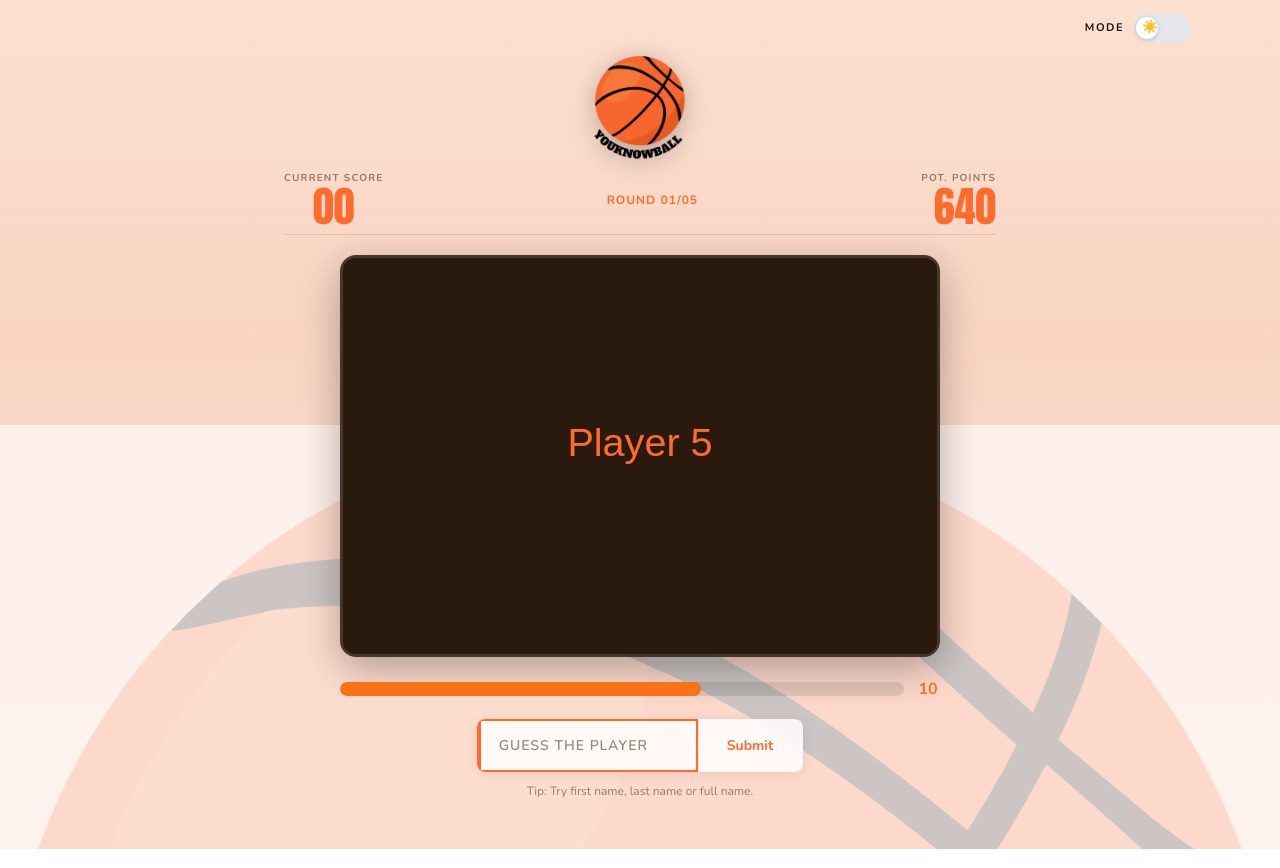
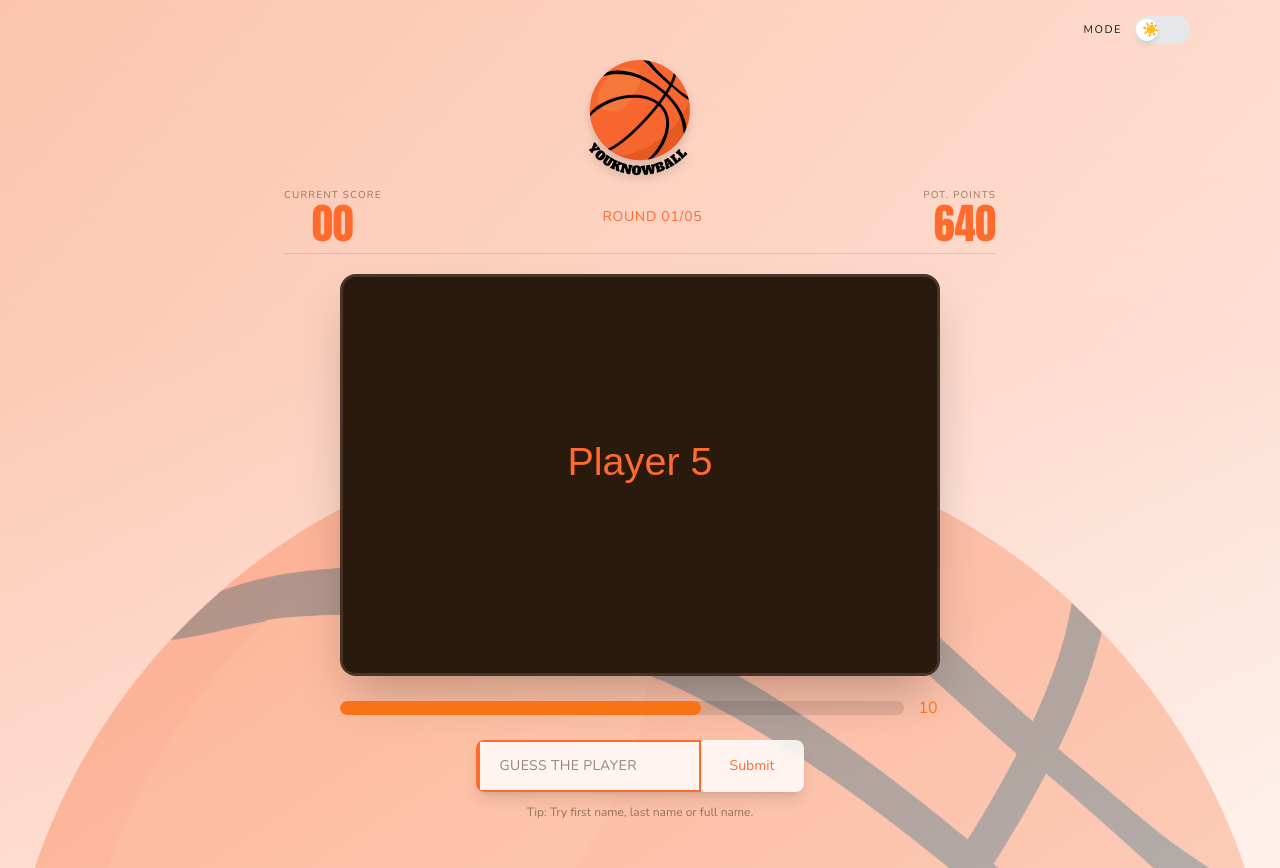
Before and after one commit to mehediScriptDev/guessingGame, a React (Vite) app: page /game in a window 1280 px wide. Built offline with nearby package versions, Linux system fonts and the light colour scheme; no server answers.

Commit message:
gameview.jsx added

```diff
--- a/src/pages/public/game/GameView.jsx
+++ b/src/pages/public/game/GameView.jsx
@@ -1,7 +1,6 @@
 import { useState, useEffect, useRef } from 'react';
 import { useNavigate, Link } from 'react-router-dom';
 import PLAYERS from '../../../data/players';
-import './game.css';
 
 function shuffle(arr) {
   const a = [...arr];
@@ -124,21 +123,34 @@ export default function GameView() {
 
   /* ── shared pieces ── */
   const bgBottom = (
-    <div className="gm-bg-wrap">
-      <img src="/bg.png" alt="" className="gm-bg-bottom" />
-      <div className="gm-bg-overlay" />
-    </div>
+    <>
+      <div className="absolute bottom-0 left-0 w-full h-1/2 z-0 pointer-events-none">
+        <img src="/bg.png" alt="" className="w-full h-full object-cover object-[center_top] block" />
+        <div className="absolute inset-0" />
+      </div>
+      <div className="absolute inset-0 bg-gradient-to-br from-[#fcb9a0] to-[#fff7f4] dark:from-gray-800 dark:to-gray-900 opacity-70 z-0" />
+    </>
   );
 
   const navbar = (
-    <header className="gm-navbar">
-      <div className="gm-navbar-inner">
-        <div />
-        <div className="gm-toggle-wrap">
-          <span className="gm-toggle-label">MODE</span>
-          <button className="gm-toggle-btn" onClick={() => setDark((d) => !d)}>
-            <span className="gm-toggle-emoji">{dark ? '🌙' : '☀️'}</span>
-            <div className={`gm-toggle-knob ${dark ? 'on' : ''}`} />
+    <header className="relative z-30 w-full px-4 sm:px-6 md:px-8 py-3 sm:py-4">
+      <div className="flex items-center justify-end max-w-[1100px] mx-auto">
+        <div className="flex items-center gap-2 sm:gap-3">
+          <span
+            className="text-[10px] sm:text-[11px] font-bold tracking-[1.5px] uppercase"
+            style={{ color: 'var(--hero-title-color)' }}
+          >
+            MODE
+          </span>
+          <button
+            className="relative flex items-center w-12 sm:w-14 h-6 sm:h-7 rounded-full p-0.5 transition-colors duration-300 border-none cursor-pointer"
+            style={{ background: 'var(--toggle-track)' }}
+            onClick={() => setDark((d) => !d)}
+          >
+            <span className={`absolute text-xs sm:text-sm z-20 pointer-events-none top-1/2 -translate-y-1/2 transition-all duration-300 ${dark ? 'left-7 sm:left-8' : 'left-2'}`}>
+              {dark ? '🌙' : '☀️'}
+            </span>
+            <div className={`w-5 sm:w-[22px] h-5 sm:h-[22px] bg-white rounded-full shadow-md transition-transform duration-300 z-10 ${dark ? 'translate-x-6 sm:translate-x-7' : ''}`} />
           </button>
         </div>
       </div>
@@ -148,48 +160,90 @@ export default function GameView() {
   /* ════════════════════ PLAYING ════════════════════ */
   if (phase === 'playing') {
     return (
-      <section className="gm-section">
+      <section
+        className="relative w-full min-h-screen flex flex-col overflow-hidden"
+        style={{ background: 'var(--bg-gradient)' }}
+      >
         {bgBottom}
         {navbar}
-        <div className="gm-content">
-          <div className="gm-logo-wrap">
+        <div className="relative z-20 flex-1 flex flex-col items-center justify-center w-full max-w-[760px] mx-auto px-4 sm:px-6 pb-10 sm:pb-12 text-center">
+          <div className="mx-auto mb-2 w-20 sm:w-24 md:w-28">
             <img
               src={dark ? '/topImageBlack.png' : '/topImage.png'}
               alt="Logo"
-              className="gm-logo"
+              className="w-full h-auto block mx-auto drop-shadow-lg"
             />
           </div>
 
-          <div className="gm-scorebar">
-            <div className="gm-scorebar-left">
-              <span className="gm-scorebar-label">CURRENT SCORE</span>
-              <span className="gm-scorebar-value">{String(score).padStart(2, '0')}</span>
+          <div className="flex items-end justify-between border-b border-black/10 dark:border-white/10 pb-1.5 sm:pb-2 mb-4 sm:mb-5 w-full">
+            <div className="flex flex-col">
+              <span
+                className="text-[9px] sm:text-[10px] font-bold tracking-[1.2px] uppercase"
+                style={{ fontFamily: 'var(--font-primary)', color: 'var(--hero-muted)' }}
+              >
+                CURRENT SCORE
+              </span>
+              <span
+                className="text-3xl sm:text-[42px] leading-none text-[#ff6b2d]"
+                style={{ fontFamily: 'var(--font-display)' }}
+              >
+                {String(score).padStart(2, '0')}
+              </span>
             </div>
-            <span className="gm-scorebar-round">
+            <span
+              className="self-center text-xs sm:text-sm font-bold tracking-wider text-[#ff6b2d]"
+              style={{ fontFamily: 'var(--font-primary)' }}
+            >
               ROUND {String(round).padStart(2, '0')}/{String(ROUNDS).padStart(2, '0')}
             </span>
-            <div className="gm-scorebar-right">
-              <span className="gm-scorebar-label">POT. POINTS</span>
-              <span className="gm-scorebar-value">{pot}</span>
+            <div className="flex flex-col items-end">
+              <span
+                className="text-[9px] sm:text-[10px] font-bold tracking-[1.2px] uppercase"
+                style={{ fontFamily: 'var(--font-primary)', color: 'var(--hero-muted)' }}
+              >
+                POT. POINTS
+              </span>
+              <span
+                className="text-3xl sm:text-[42px] leading-none text-[#ff6b2d]"
+                style={{ fontFamily: 'var(--font-display)' }}
+              >
+                {pot}
+              </span>
             </div>
           </div>
 
-          <div className="gm-image-frame">
-            <img src={player.image} alt="Guess this player" className="gm-image" />
+          <div className="w-full max-w-[600px] mx-auto mb-4 sm:mb-5 rounded-xl sm:rounded-2xl overflow-hidden bg-[rgba(30,20,15,0.85)] border-2 sm:border-3 border-[rgba(80,60,40,0.5)] dark:border-[rgba(120,80,50,0.4)] shadow-2xl">
+            <img
+              src={player.image}
+              alt="Guess this player"
+              className="w-full h-auto block min-h-[240px] sm:min-h-[280px] object-cover"
+              style={{ background: 'linear-gradient(135deg, #3a2a1a 0%, #1a100a 100%)' }}
+            />
           </div>
 
-          <div className="gm-timer">
-            <div className="gm-timer-track">
-              <div className="gm-timer-fill" style={{ width: `${pct}%`, background: barColor }} />
+          <div className="flex items-center gap-2 sm:gap-3 max-w-[600px] mx-auto mb-4 sm:mb-5 w-full">
+            <div className="flex-1 h-3 sm:h-[14px] rounded-full bg-black/10 dark:bg-white/10 overflow-hidden">
+              <div
+                className="h-full rounded-full transition-[width] duration-100 ease-linear"
+                style={{ width: `${pct}%`, background: barColor }}
+              />
             </div>
-            <span className="gm-timer-num" style={{ color: barColor }}>
+            <span
+              className="text-sm sm:text-base font-extrabold min-w-6 text-center"
+              style={{ fontFamily: 'var(--font-primary)', color: barColor }}
+            >
               {Math.ceil(timeLeft)}
             </span>
           </div>
 
-          <form className="gm-input-area" onSubmit={handleSubmit}>
+          <form className="flex gap-0 max-w-[520px] mx-auto mb-2 sm:mb-3 rounded-lg overflow-hidden shadow-lg" onSubmit={handleSubmit}>
             <input
-              className="gm-input"
+              className="flex-1 px-4 sm:px-5 py-3 sm:py-3.5 text-xs sm:text-sm font-semibold tracking-wide outline-none border-2 border-transparent border-l-4 border-l-[#ff6b2d] backdrop-blur-sm transition-colors focus:border-[#ff6b2d]"
+              style={{
+                fontFamily: 'var(--font-primary)',
+                color: 'var(--hero-title-color)',
+                background: 'var(--card-bg)'
+              }}
               type="text"
               placeholder="GUESS THE PLAYER"
               value={guess}
@@ -199,11 +253,24 @@ export default function GameView() {
               }}
               autoFocus
             />
-            <button type="submit" className="gm-submit-btn">
+            <button
+              type="submit"
+              className="px-5 sm:px-7 py-3 sm:py-3.5 text-xs sm:text-sm font-bold text-[#ff6b2d] border-2 border-transparent border-l backdrop-blur-sm cursor-pointer transition-all duration-200 hover:bg-[#ff6b2d] hover:text-white"
+              style={{
+                fontFamily: 'var(--font-primary)',
+                background: 'var(--card-bg)',
+                borderLeftColor: 'var(--card-border)'
+              }}
+            >
               Submit
             </button>
           </form>
-          <p className="gm-tip">Tip: Try first name, last name or full name.</p>
+          <p
+            className="text-xs m-0"
+            style={{ fontFamily: 'var(--font-primary)', color: 'var(--hero-muted)' }}
+          >
+            Tip: Try first name, last name or full name.
+          </p>
         </div>
       </section>
     );
@@ -214,22 +281,26 @@ export default function GameView() {
     const isPerfect = result.type === 'perfect';
     const isPartial = result.type === 'partial';
     const iconClass = isPerfect
-      ? 'gm-icon-perfect'
+      ? 'bg-[rgba(187,247,208,0.45)] dark:bg-[rgba(34,197,94,0.15)] text-[#16a34a]'
       : isPartial
-        ? 'gm-icon-partial'
-        : 'gm-icon-wrong';
+        ? 'bg-[rgba(254,215,170,0.45)] dark:bg-[rgba(249,115,22,0.15)] text-[#ea580c]'
+        : 'bg-[rgba(254,202,202,0.45)] dark:bg-[rgba(239,68,68,0.15)] text-[#dc2626]';
     const heading = isPerfect ? 'Perfect!' : isPartial ? 'Close!' : 'INCORRECT.';
 
     return (
-      <section className="gm-section">
+      <section
+        className="relative w-full min-h-screen flex flex-col overflow-hidden"
+        style={{ background: 'var(--bg-gradient)' }}
+      >
         {bgBottom}
         {navbar}
-        <div className="gm-content gm-result-content">
-          <div className={`gm-result-circle ${iconClass}`}>
+        <div className="relative z-20 flex-1 flex flex-col items-center justify-start w-full max-w-[760px] mx-auto px-4 sm:px-6 pt-8 sm:pt-10 pb-10 sm:pb-12 text-center">
+          <div className={`w-20 h-20 sm:w-24 sm:h-24 md:w-[100px] md:h-[100px] rounded-full flex items-center justify-center mx-auto mb-4 sm:mb-5 ${iconClass}`}>
             {isPerfect || isPartial ? (
               <svg
-                width="48"
-                height="48"
+                width="40"
+                height="40"
+                className="sm:w-12 sm:h-12"
                 viewBox="0 0 24 24"
                 fill="none"
                 stroke="currentColor"
@@ -246,8 +317,9 @@ export default function GameView() {
               </svg>
             ) : (
               <svg
-                width="48"
-                height="48"
+                width="40"
+                height="40"
+                className="sm:w-12 sm:h-12"
                 viewBox="0 0 24 24"
                 fill="none"
                 stroke="currentColor"
@@ -261,21 +333,57 @@ export default function GameView() {
               </svg>
             )}
           </div>
-          <h2 className="gm-result-heading">{heading}</h2>
-          <p className="gm-result-pts">
-            <span className="gm-result-pts-num">+{result.points}</span>
-            <span className="gm-result-pts-label"> PTS</span>
+          <h2
+            className="text-3xl sm:text-4xl md:text-[36px] m-0 mb-1"
+            style={{ fontFamily: 'var(--font-display)', color: 'var(--hero-title-color)' }}
+          >
+            {heading}
+          </h2>
+          <p className="m-0 mb-6 sm:mb-7">
+            <span
+              className="text-xl sm:text-2xl md:text-[22px] text-[#ff6b2d]"
+              style={{ fontFamily: 'var(--font-display)' }}
+            >
+              +{result.points}
+            </span>
+            <span
+              className="text-sm ml-1"
+              style={{ fontFamily: 'var(--font-primary)', color: 'var(--hero-muted)' }}
+            >
+              {' '}PTS
+            </span>
           </p>
-          <div className="gm-result-card">
-            <span className="gm-result-card-sub">The player was</span>
-            <h3 className="gm-result-card-name">
+          <div
+            className="max-w-[420px] mx-auto mb-5 sm:mb-6 rounded-xl px-6 sm:px-8 py-5 sm:py-6 backdrop-blur-xl text-center"
+            style={{
+              background: 'var(--card-bg)',
+              border: '1px solid var(--card-border)'
+            }}
+          >
+            <span
+              className="block mb-1.5 text-xs"
+              style={{ fontFamily: 'var(--font-primary)', color: 'var(--hero-muted)' }}
+            >
+              The player was
+            </span>
+            <h3
+              className="text-xl sm:text-2xl font-bold m-0 mb-1.5"
+              style={{ fontFamily: 'var(--font-primary)', color: 'var(--hero-title-color)' }}
+            >
               {result.player.firstName} {result.player.lastName}.
             </h3>
-            <span className="gm-result-card-meta">
+            <span
+              className="text-xs"
+              style={{ fontFamily: 'var(--font-primary)', color: 'var(--hero-muted)' }}
+            >
               {result.player.team} • {result.player.era}
             </span>
           </div>
-          <button className="gm-next-btn" onClick={nextRound}>
+          <button
+            className="block w-full max-w-[420px] mx-auto px-6 sm:px-8 py-3 sm:py-3.5 border-none rounded-lg text-sm sm:text-[15px] font-bold text-white bg-[#ff6b2d] cursor-pointer transition-all duration-200 hover:bg-[#ff8a4a] hover:-translate-y-0.5"
+            style={{ fontFamily: 'var(--font-primary)' }}
+            onClick={nextRound}
+          >
             {round >= ROUNDS ? 'See Results' : 'Next Round'}
           </button>
         </div>
@@ -285,52 +393,132 @@ export default function GameView() {
 
   /* ════════════════════ GAME OVER ════════════════════ */
   return (
-    <section className="gm-section">
+    <section
+      className="relative w-full min-h-screen flex flex-col overflow-hidden"
+      style={{ background: 'var(--bg-gradient)' }}
+    >
       {bgBottom}
       {navbar}
-      <div className="gm-content gm-gameover-content">
+      <div className="relative z-20 flex-1 flex flex-col items-center justify-start w-full max-w-[760px] mx-auto px-4 sm:px-6 pt-4 pb-10 sm:pb-12 text-center">
         {/* Logo */}
-        <div className="gm-logo-wrap gm-logo-wrap-lg">
-          <img src={dark ? '/topImageBlack.png' : '/topImage.png'} alt="Logo" className="gm-logo" />
+        <div className="mx-auto mb-1 w-28 sm:w-32 md:w-[130px]">
+          <img
+            src={dark ? '/topImageBlack.png' : '/topImage.png'}
+            alt="Logo"
+            className="w-full h-auto block mx-auto drop-shadow-lg"
+          />
         </div>
 
         {/* Your Score heading */}
-        <h2 className="gm-over-title">
-          <span className="gm-over-title-your">Your </span>
-          <span className="gm-over-title-score">Score</span>
+        <h2
+          className="text-3xl sm:text-4xl md:text-[40px] font-normal my-1 mb-3 sm:mb-4 tracking-wide"
+          style={{ fontFamily: 'var(--font-display)' }}
+        >
+          <span className="text-[#ff6b2d] italic">Your </span>
+          <span style={{ color: 'var(--hero-title-color)' }}>Score</span>
         </h2>
 
         {/* Score card */}
-        <div className="gm-over-score-card">
-          <span className="gm-over-score-num">{String(score).padStart(2, '0')}</span>
+        <div
+          className="inline-block rounded-xl px-8 sm:px-10 py-3 sm:py-4 mb-1.5 backdrop-blur-xl"
+          style={{
+            background: 'var(--card-bg)',
+            border: '1px solid var(--card-border)'
+          }}
+        >
+          <span
+            className="text-4xl sm:text-5xl md:text-[52px] leading-none"
+            style={{ fontFamily: 'var(--font-display)', color: 'var(--hero-title-color)' }}
+          >
+            {String(score).padStart(2, '0')}
+          </span>
         </div>
-        <p className="gm-over-score-label">ACCUMULATED SKILL POINTS</p>
+        <p
+          className="text-[9px] sm:text-[10px] font-bold tracking-[2px] uppercase m-0 mb-4 sm:mb-5"
+          style={{ fontFamily: 'var(--font-primary)', color: 'var(--hero-muted)' }}
+        >
+          ACCUMULATED SKILL POINTS
+        </p>
 
         {/* Stats row */}
-        <div className="gm-over-stats">
-          <div className="gm-over-stat">
-            <span className="gm-over-stat-label">Efficiency</span>
-            <span className="gm-over-stat-value">{String(efficiency).padStart(2, '0')}%</span>
+        <div className="flex flex-col sm:flex-row gap-3 sm:gap-4 w-full max-w-[560px] mx-auto mb-6 sm:mb-7">
+          <div
+            className="flex-1 rounded-xl px-3 sm:px-4 py-4 sm:py-[18px] text-left backdrop-blur-xl"
+            style={{
+              background: 'var(--card-bg)',
+              border: '1px solid var(--card-border)'
+            }}
+          >
+            <span
+              className="block text-[11px] font-semibold mb-1"
+              style={{ fontFamily: 'var(--font-primary)', color: 'var(--hero-muted)' }}
+            >
+              Efficiency
+            </span>
+            <span
+              className="block text-2xl sm:text-3xl md:text-[28px] leading-none text-[#ff6b2d]"
+              style={{ fontFamily: 'var(--font-display)' }}
+            >
+              {String(efficiency).padStart(2, '0')}%
+            </span>
           </div>
-          <div className="gm-over-stat">
-            <span className="gm-over-stat-label">Buckets</span>
-            <span className="gm-over-stat-value">
+          <div
+            className="flex-1 rounded-xl px-3 sm:px-4 py-4 sm:py-[18px] text-left backdrop-blur-xl"
+            style={{
+              background: 'var(--card-bg)',
+              border: '1px solid var(--card-border)'
+            }}
+          >
+            <span
+              className="block text-[11px] font-semibold mb-1"
+              style={{ fontFamily: 'var(--font-primary)', color: 'var(--hero-muted)' }}
+            >
+              Buckets
+            </span>
+            <span
+              className="block text-2xl sm:text-3xl md:text-[28px] leading-none text-[#ff6b2d]"
+              style={{ fontFamily: 'var(--font-display)' }}
+            >
               {String(buckets).padStart(2, '0')}/{String(ROUNDS).padStart(2, '0')}
             </span>
           </div>
-          <div className="gm-over-stat">
-            <span className="gm-over-stat-label">Tier</span>
-            <span className="gm-over-stat-value">{tier}</span>
+          <div
+            className="flex-1 rounded-xl px-3 sm:px-4 py-4 sm:py-[18px] text-left backdrop-blur-xl"
+            style={{
+              background: 'var(--card-bg)',
+              border: '1px solid var(--card-border)'
+            }}
+          >
+            <span
+              className="block text-[11px] font-semibold mb-1"
+              style={{ fontFamily: 'var(--font-primary)', color: 'var(--hero-muted)' }}
+            >
+              Tier
+            </span>
+            <span
+              className="block text-2xl sm:text-3xl md:text-[28px] leading-none text-[#ff6b2d]"
+              style={{ fontFamily: 'var(--font-display)' }}
+            >
+              {tier}
+            </span>
           </div>
         </div>
 
         {/* Action buttons */}
-        <div className="gm-over-actions">
-          <Link to="/auth/login" className="gm-over-btn-primary">
+        <div className="flex flex-col sm:flex-row gap-3 sm:gap-4 w-full max-w-[480px] mx-auto">
+          <Link
+            to="/auth/login"
+            className="flex-1 inline-flex items-center justify-center px-4 sm:px-5 py-3 sm:py-3.5 border-none rounded-lg text-xs sm:text-sm font-bold text-white bg-[#ff6b2d] cursor-pointer no-underline transition-all duration-200 hover:bg-[#ff8a4a] hover:-translate-y-0.5"
+            style={{ fontFamily: 'var(--font-primary)' }}
+          >
             Log In To Save Score
           </Link>
-          <button className="gm-over-btn-secondary" onClick={handlePlayAgain}>
-            <svg width="16" height="16" viewBox="0 0 24 24" fill="currentColor">
+          <button
+            className="flex-1 inline-flex items-center justify-center gap-2 px-4 sm:px-5 py-3 sm:py-3.5 border-2 border-[#ff6b2d] rounded-lg text-xs sm:text-sm font-bold text-[#ff6b2d] bg-transparent cursor-pointer transition-all duration-200 hover:bg-[#ff6b2d] hover:text-white hover:-translate-y-0.5"
+            style={{ fontFamily: 'var(--font-primary)' }}
+            onClick={handlePlayAgain}
+          >
+            <svg width="14" height="14" className="sm:w-4 sm:h-4" viewBox="0 0 24 24" fill="currentColor">
               <path d="M8 5v14l11-7z" />
             </svg>
             Play Again
```
Also changed, not shown: src/index.css (+4 -4 lines), src/pages/public/public_Home/section/HeroSection.jsx (+7 -7 lines).
